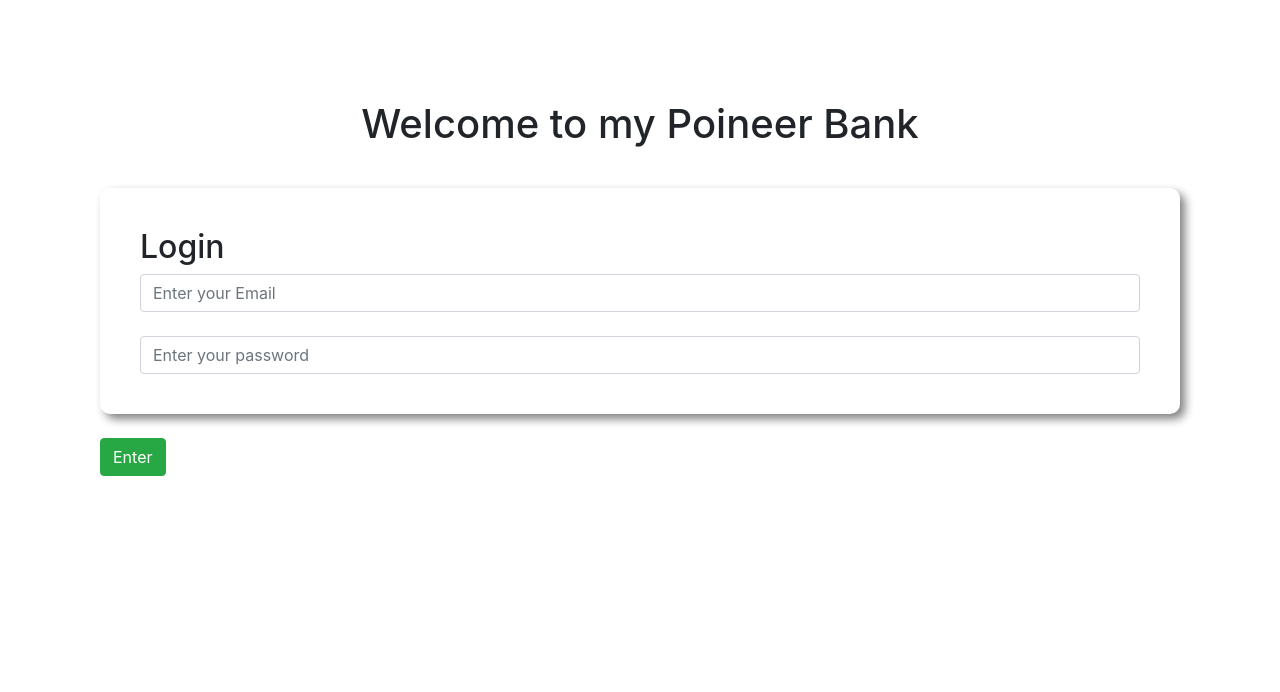
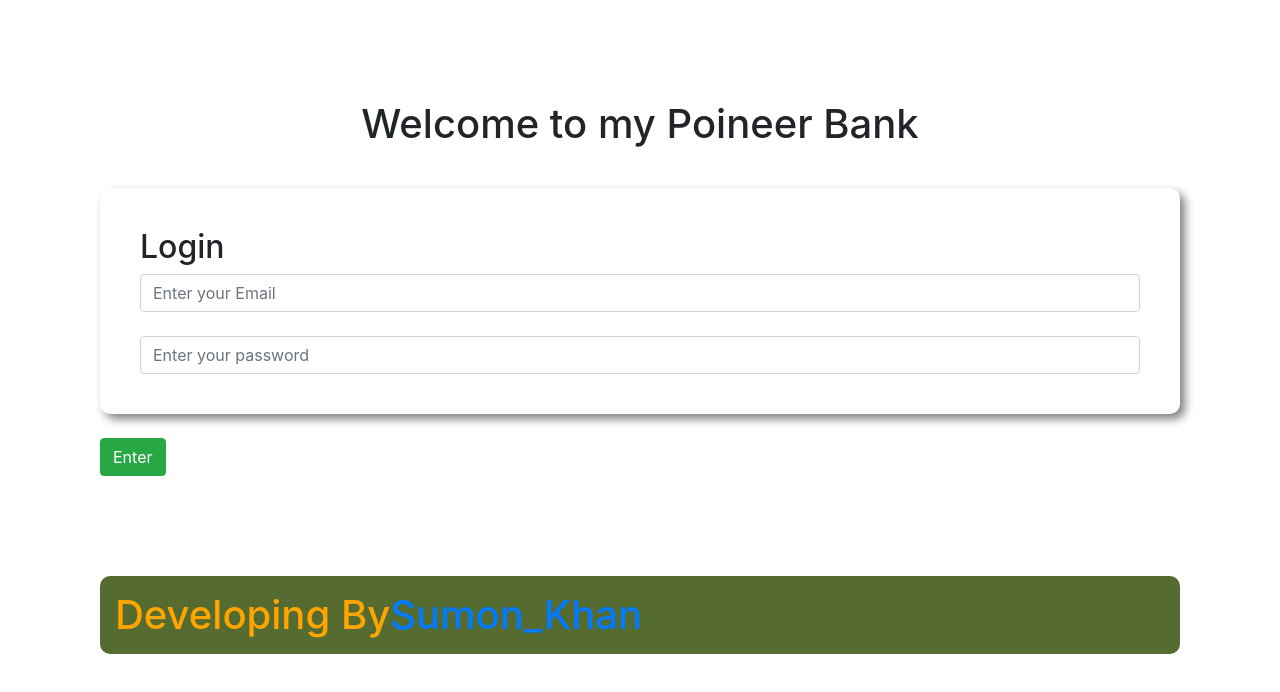
Before and after one commit to sumon7890/Poineer-bank, a plain HTML site: page index.html in a window 1280 px wide. Drawn offline with nearby package versions, Linux system fonts and the light colour scheme.

Commit message:
Without Data Save Complete project

```diff
--- a/index.html
+++ b/index.html
@@ -13,6 +13,7 @@
     />
     <link rel="stylesheet" href="/style.css" />
   </head>
+
   <body>
     <div id="login-aria">
       <h1 class="text-center">Welcome to my Poineer Bank</h1>
@@ -89,7 +90,12 @@
         </div>
       </div>
     </div>
-
+    <h1 id="fotter">
+      Developing By<a
+        href="https://www.facebook.com/profile.php?id=100010355470406"
+        >Sumon_Khan</a
+      >
+    </h1>
     <script>
       // login event handler
       const longBtn = document.getElementById("login");
@@ -136,6 +142,15 @@
         const floatNumber = parseFloat(amaount);
         return floatNumber;
       }
+      // fotter
+
+      const fotter = document.getElementById("fotter");
+      fotter.style.color = "orange";
+      fotter.style.backgroundColor = "darkolivegreen";
+      fotter.style.borderRadius = "10px";
+      fotter.style.padding = "15px";
+      fotter.style.marginTop = "100px";
+      //
     </script>
   </body>
 </html>
```
